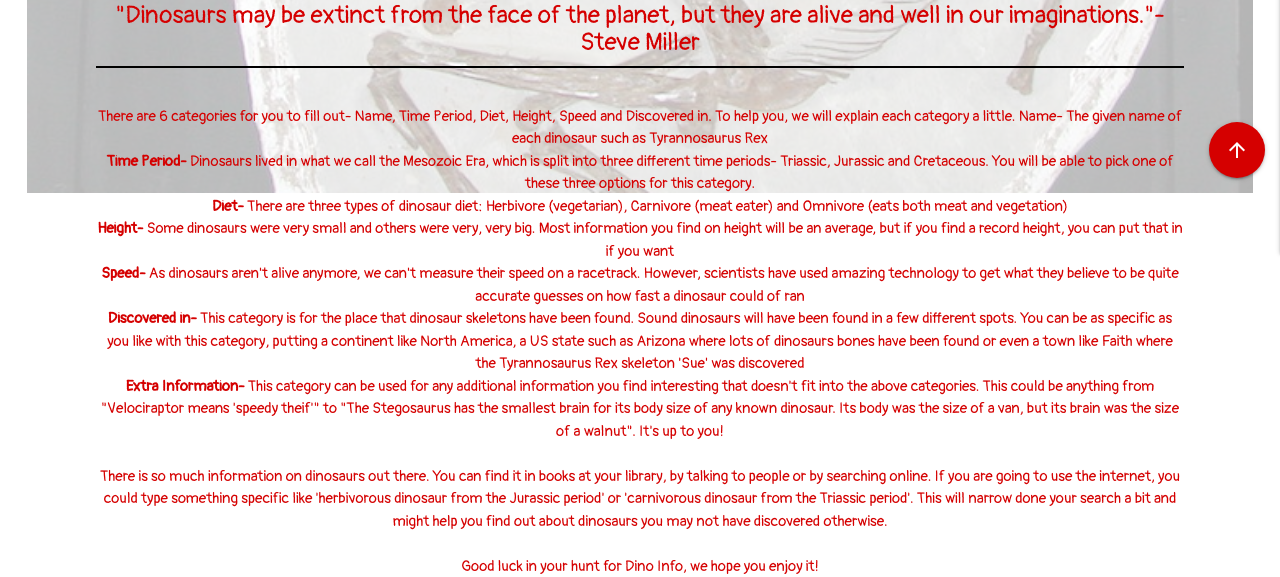
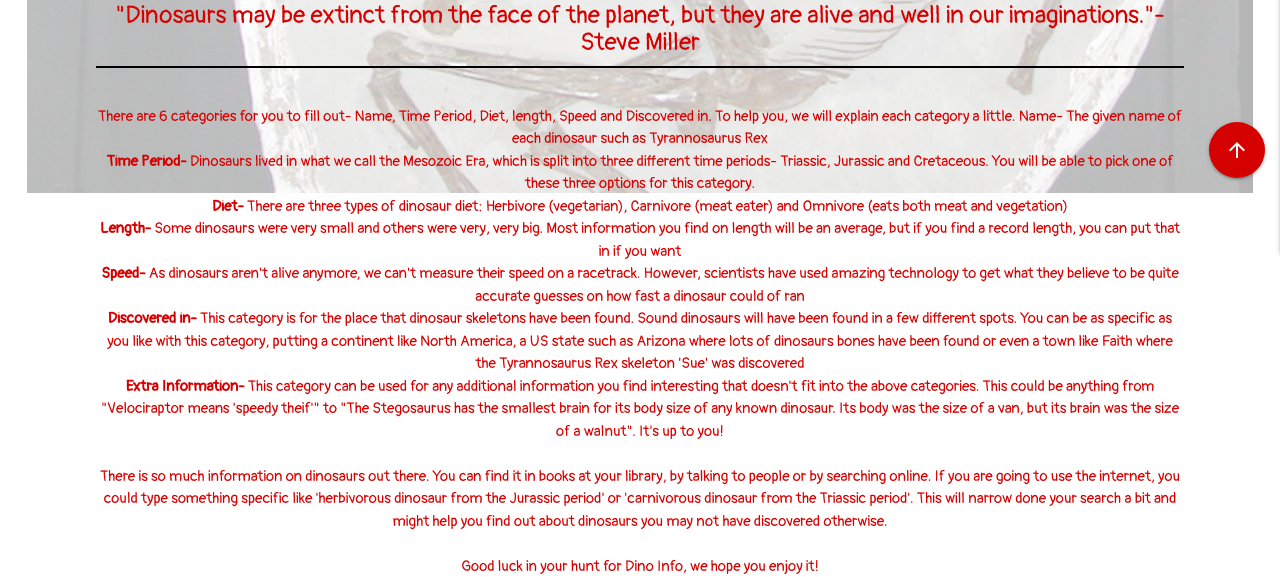
Before and after one commit to Code-Institute-Submissions/NickBaker11-Milestone-no-3_resub, a Flask app: page / in a window 1280 px wide. Shown: the part 607-1184 px from the top of the page. Run offline with Flask 2, Linux system fonts and the light colour scheme; data that the repository does not hold is empty; some libraries are stand-ins or nearby versions.

Commit message:
Text change to index- height to length

```diff
--- a/templates/index.html
+++ b/templates/index.html
@@ -40,7 +40,7 @@
    <hr />
    <p>
       <br />
-      There are 6 categories for you to fill out- Name, Time Period, Diet, Height,
+      There are 6 categories for you to fill out- Name, Time Period, Diet, length,
       Speed and Discovered in. To help you, we will explain each category a
       little.
       <span>Name-</span> The given name of each dinosaur such as Tyrannosaurus
@@ -52,9 +52,9 @@
       <span class="cat-names">Diet-</span> There are three types of dinosaur diet:
       Herbivore (vegetarian), Carnivore (meat eater) and Omnivore (eats both meat
       and vegetation)<br />
-      <span class="cat-names">Height-</span> Some dinosaurs were very small and
-      others were very, very big. Most information you find on height will be an
-      average, but if you find a record height, you can put that in if you want<br />
+      <span class="cat-names">Length-</span> Some dinosaurs were very small and
+      others were very, very big. Most information you find on length will be an
+      average, but if you find a record length, you can put that in if you want<br />
       <span class="cat-names">Speed-</span> As dinosaurs aren't alive anymore, we
       can't measure their speed on a racetrack. However, scientists have used
       amazing technology to get what they believe to be quite accurate guesses on
```
